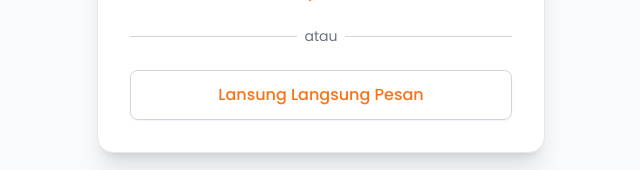
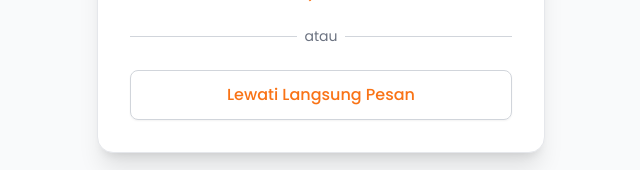
Before and after one commit to fernaldhii/belawan-food-app, a Next.js app: page /login in a window 1280 px wide. Shown: the part 424-594 px from the top of the page, without its empty margins (319-959 px from the left). Built offline with nearby package versions, Linux system fonts and the light colour scheme; no server answers; the database is empty.

Commit message:
Fix tombol Lewati Langsung Pesan

```diff
--- a/src/app/login/page.jsx
+++ b/src/app/login/page.jsx
@@ -354,7 +354,7 @@ export default function LoginPage() {
                   }`}
                 disabled={isLoading}
               >
-                Lansung Langsung Pesan
+                Lewati Langsung Pesan
               </button>
             </>
           )}
```
